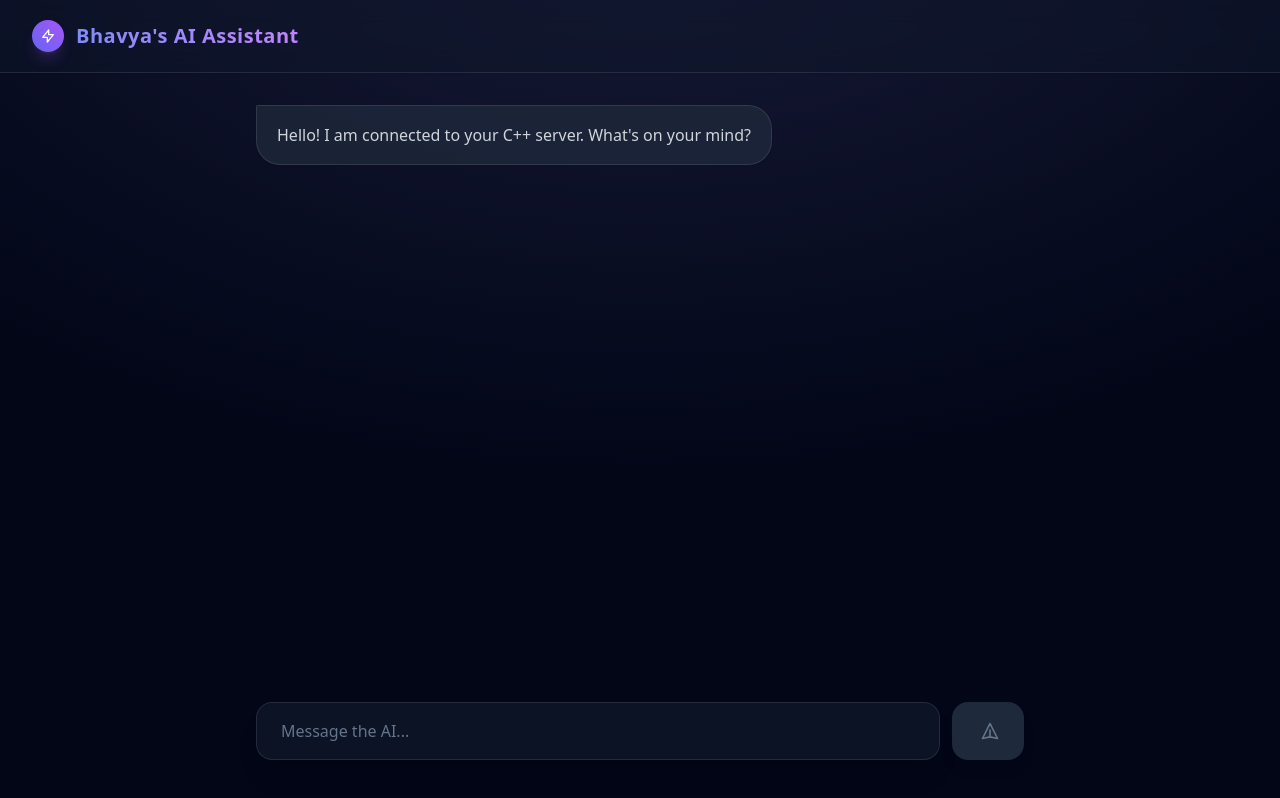
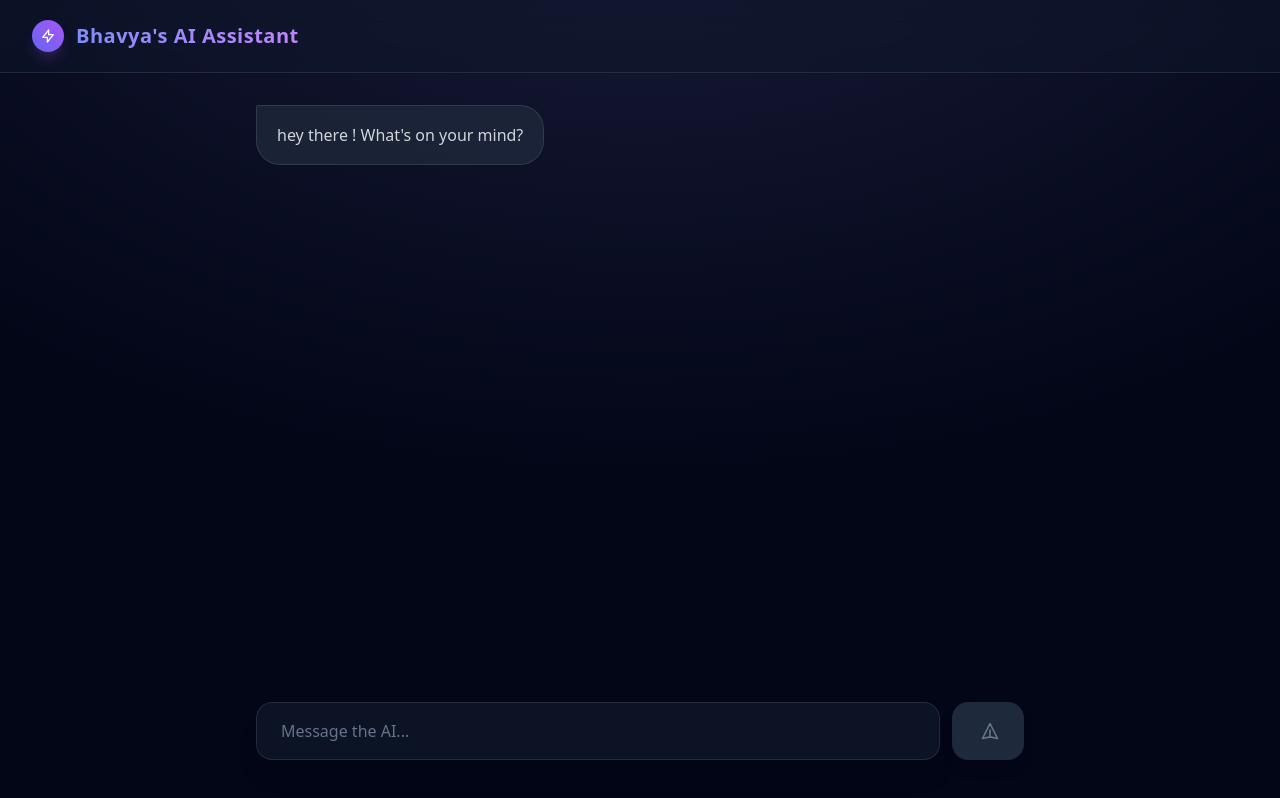
Before and after one commit to bhavya191003/ai-chatbot-cpp, a React (Vite) app in the folder frontend/: page / in a window 1280 px wide. Built offline with nearby package versions, Linux system fonts and the light colour scheme.

Commit message:
Update default bot greeting

```diff
--- a/frontend/src/App.jsx
+++ b/frontend/src/App.jsx
@@ -3,7 +3,7 @@ import { marked } from 'marked';
 
 export default function App() {
   const [messages, setMessages] = useState([
-    { text: "Hello! I am connected to your C++ server. What's on your mind?", sender: 'bot' }
+    { text: "hey there ! What's on your mind?", sender: 'bot' }
   ]);
   const [input, setInput] = useState('');
   const [isLoading, setIsLoading] = useState(false);
```
